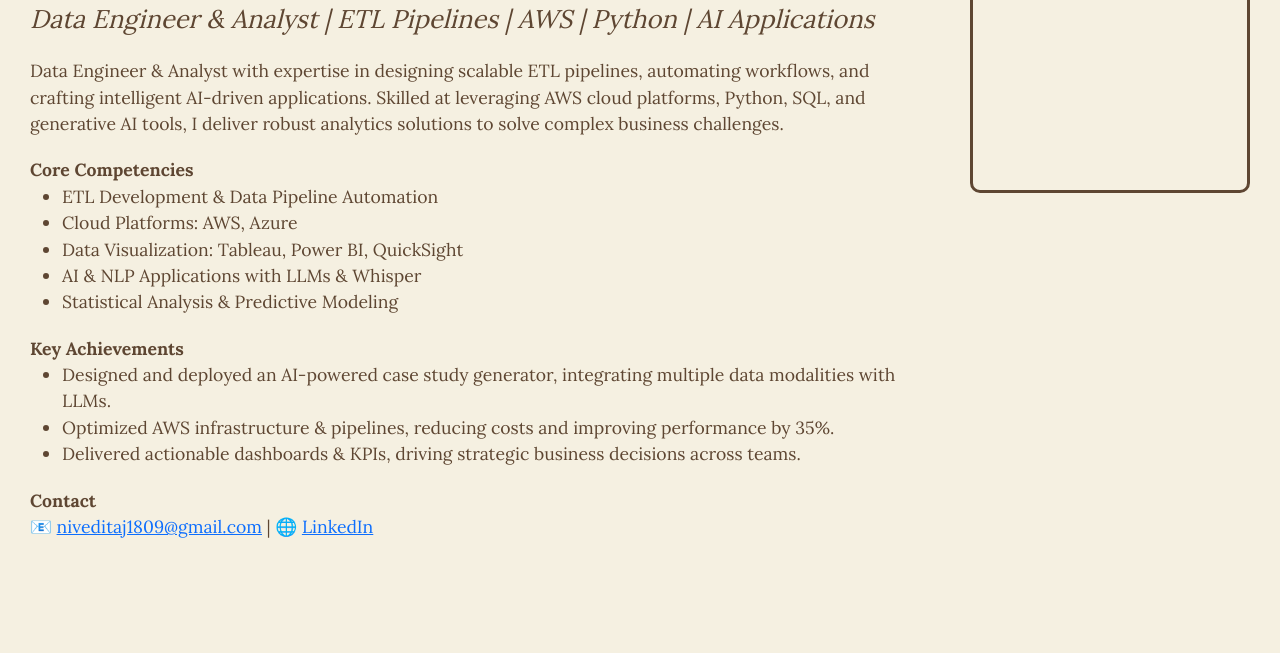
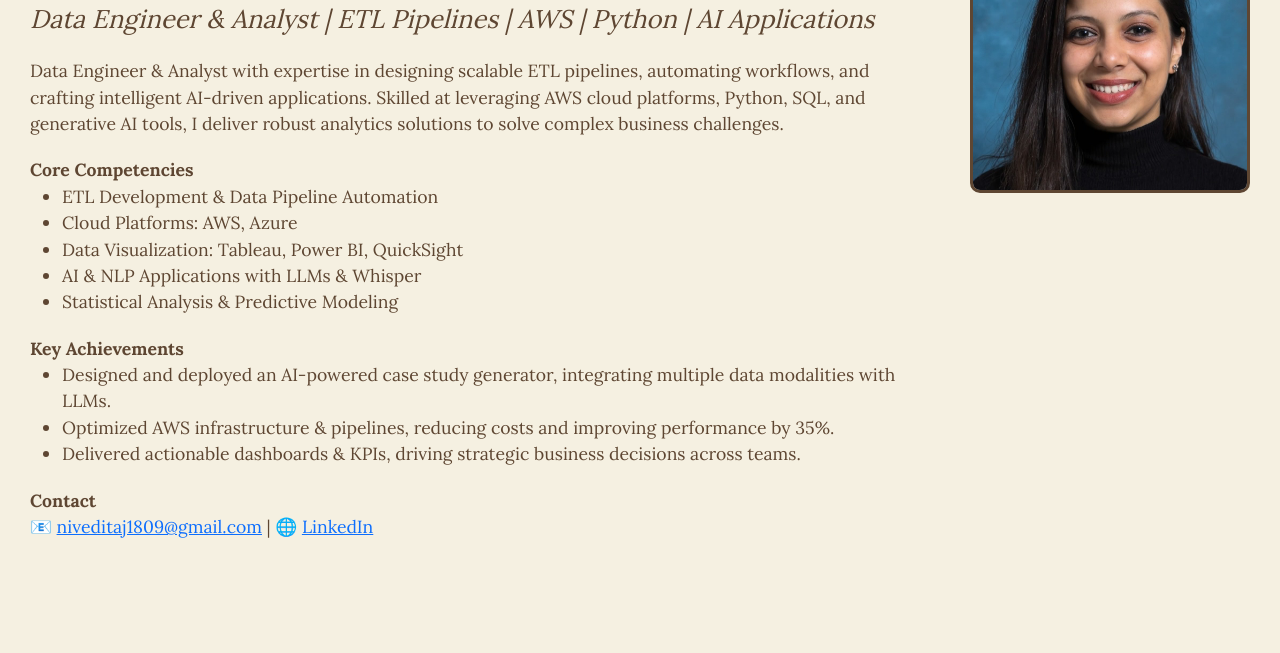
Before and after one commit to niveditaj-18/niveditaj-18.github.io, a plain HTML site: page index.html in a window 1280 px wide. Shown: the part 147-800 px from the top of the page. Drawn offline with nearby package versions, Linux system fonts and the light colour scheme.

Commit message:
Update index.html

```diff
--- a/index.html
+++ b/index.html
@@ -72,7 +72,7 @@
 
 <!-- About Section -->
 <section class="section">
-  <img src="Facetune_13-07-2025-23-31-52.HEIC" alt="Nivedita J" class="photo">
+  <img src="Facetune_13-07-2025-23-31-52.jpg" alt="Nivedita J" class="photo">
 
   <div class="content">
     <div class="name">Nivedita J</div>
```
